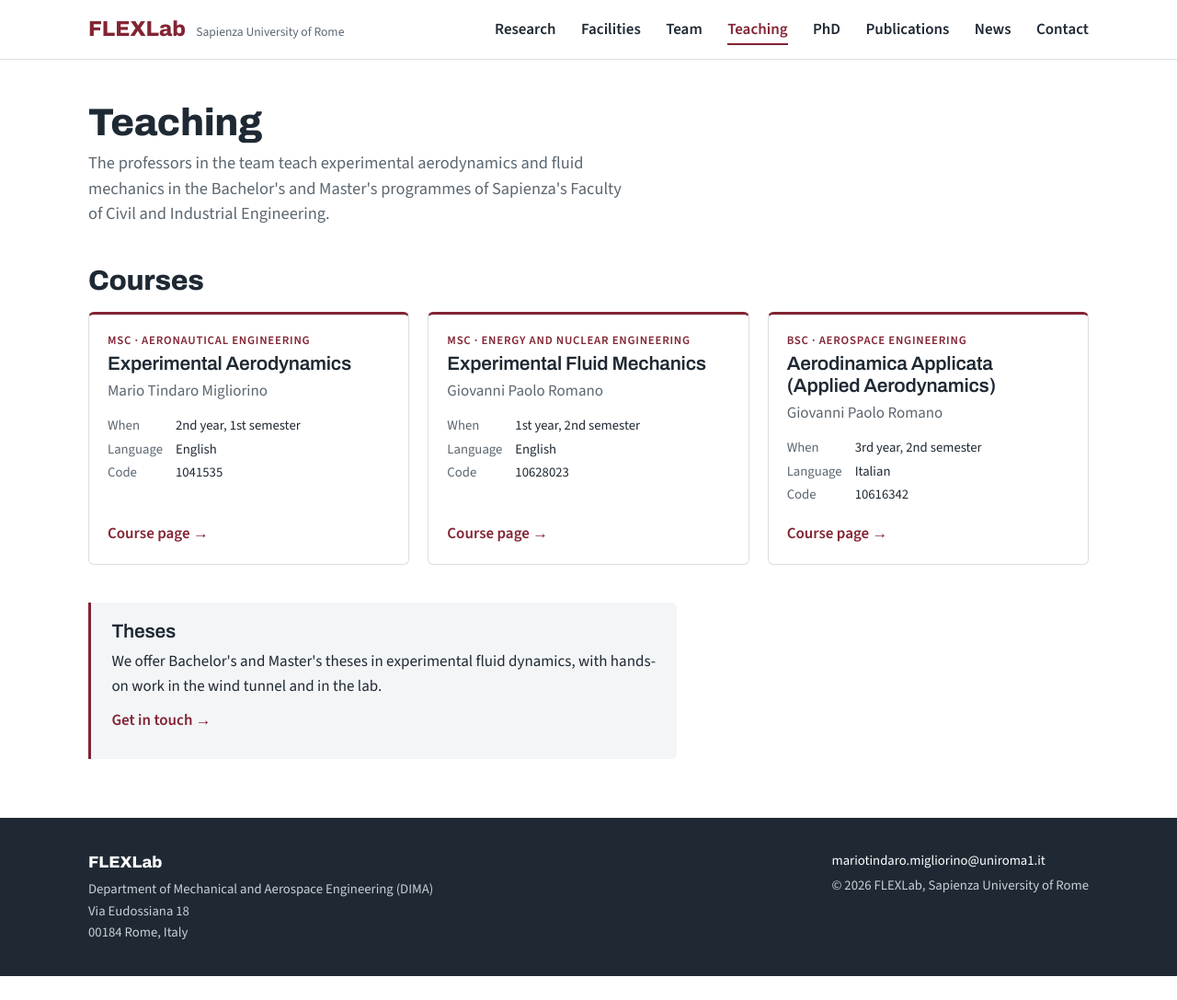
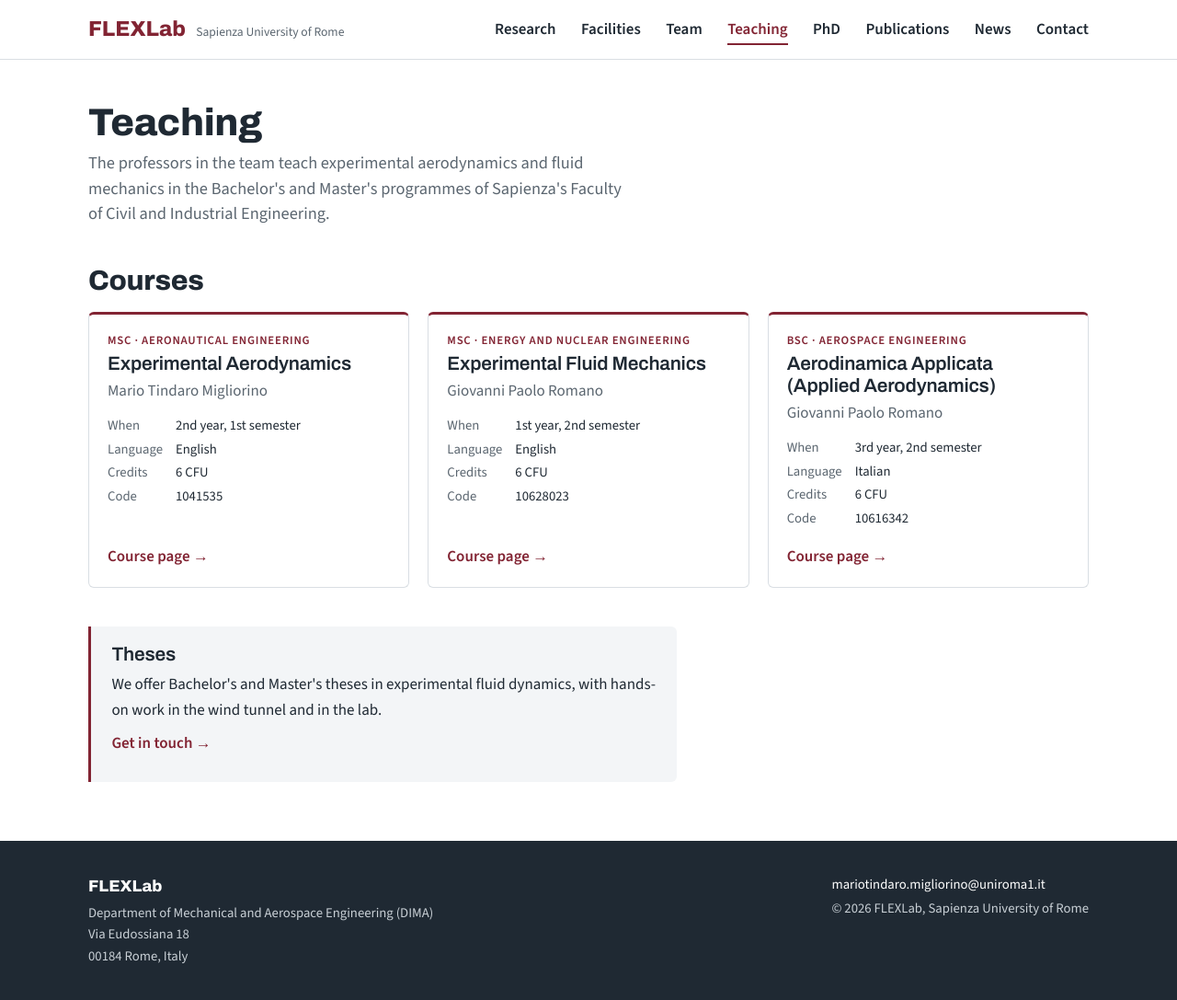
Before and after one commit to FLEXLab-Sapienza/FLEXLab-Sapienza.github.io, a Jekyll site: the page built from teaching.html, in a window 1280 px wide and 1087 px high. Shown: the whole window at 92% size. Built offline with Jekyll 4.4.1, drawn with Linux system fonts in a browser that asks for light colours.

Commit message:
Teaching: show CFU for each course, link to course detail channel
Co-Authored-By: Claude Opus 5.5 <noreply@anthropic.com>

```diff
--- a/_data/teaching.yml
+++ b/_data/teaching.yml
@@ -1,13 +1,14 @@
 # Courses taught by group members (source: corsidilaurea.uniroma1.it).
-# degree: programme name; level: BSc or MSc; url: course page on the Sapienza catalogue.
+# degree: programme name; level: BSc or MSc; cfu: credits; url: course page on the Sapienza catalogue.
 - title: Experimental Aerodynamics
   instructor: Mario Tindaro Migliorino
   degree: Aeronautical Engineering
   level: MSc
   year: 2nd year, 1st semester
   language: English
+  cfu: 6
   code: "1041535"
-  url: https://corsidilaurea.uniroma1.it/en/course/33483/attendance/lesson/bb36597b-811f-4db7-bd23-bd9a8c76f1a5/2/1/eaac48dc-4c5b-463b-bfce-7d67ce116df3/eb7c515e-558d-4b4e-9f13-069772451139
+  url: https://corsidilaurea.uniroma1.it/en/course/33483/attendance/lesson/bb36597b-811f-4db7-bd23-bd9a8c76f1a5/2/1/eaac48dc-4c5b-463b-bfce-7d67ce116df3/eb7c515e-558d-4b4e-9f13-069772451139?channel=0
 
 - title: Experimental Fluid Mechanics
   instructor: Giovanni Paolo Romano
@@ -15,8 +16,9 @@
   level: MSc
   year: 1st year, 2nd semester
   language: English
+  cfu: 6
   code: "10628023"
-  url: https://corsidilaurea.uniroma1.it/en/course/34181/attendance/lesson/125e9749-ef24-4ce2-be5f-d671b861a0e3/1/2/dd6d413b-4a9b-4e98-9d3d-bebec3650229/95f7d960-ccf8-42cc-a24f-6f6e3d951255
+  url: https://corsidilaurea.uniroma1.it/en/course/34181/attendance/lesson/125e9749-ef24-4ce2-be5f-d671b861a0e3/1/2/dd6d413b-4a9b-4e98-9d3d-bebec3650229/95f7d960-ccf8-42cc-a24f-6f6e3d951255?channel=0
 
 - title: Aerodinamica Applicata (Applied Aerodynamics)
   instructor: Giovanni Paolo Romano
@@ -24,5 +26,6 @@
   level: BSc
   year: 3rd year, 2nd semester
   language: Italian
+  cfu: 6
   code: "10616342"
-  url: https://corsidilaurea.uniroma1.it/en/course/33474/attendance/lesson/762e40a2-b290-4371-982d-eb52e5cf71dd/3/2/7dd3c328-a037-4ed3-8eb1-d5bdaaa8b26d/6b1c75ac-e31c-4292-8737-c6e4641c4808
+  url: https://corsidilaurea.uniroma1.it/en/course/33474/attendance/lesson/762e40a2-b290-4371-982d-eb52e5cf71dd/3/2/7dd3c328-a037-4ed3-8eb1-d5bdaaa8b26d/6b1c75ac-e31c-4292-8737-c6e4641c4808?channel=0
--- a/teaching.html
+++ b/teaching.html
@@ -16,6 +16,7 @@ permalink: /teaching/
     <dl class="course-meta">
       <div><dt>When</dt><dd>{{ c.year }}</dd></div>
       <div><dt>Language</dt><dd>{{ c.language }}</dd></div>
+      <div><dt>Credits</dt><dd>{{ c.cfu }} CFU</dd></div>
       <div><dt>Code</dt><dd>{{ c.code }}</dd></div>
     </dl>
     <a class="more" href="{{ c.url }}">Course page &rarr;</a>
```
